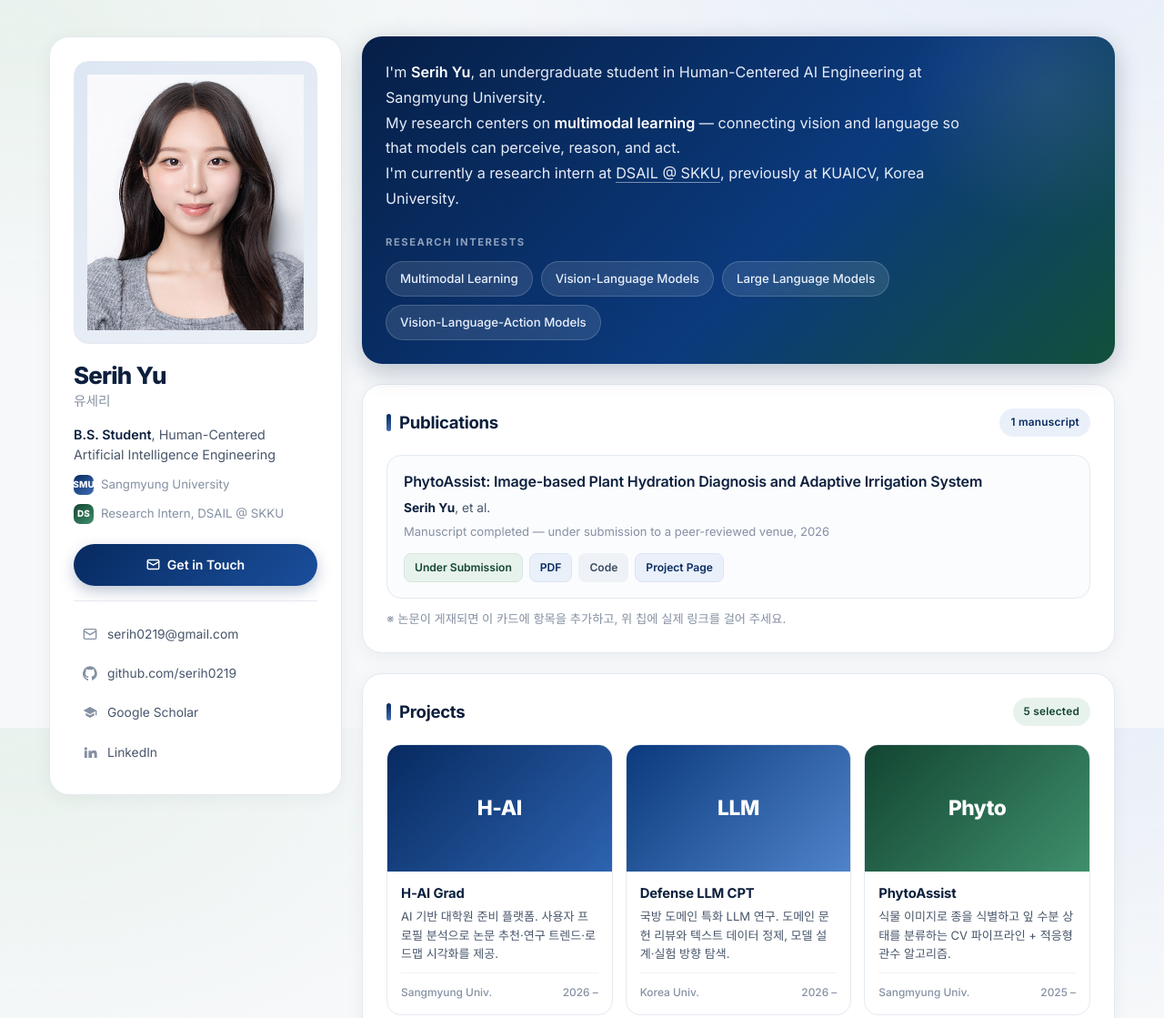
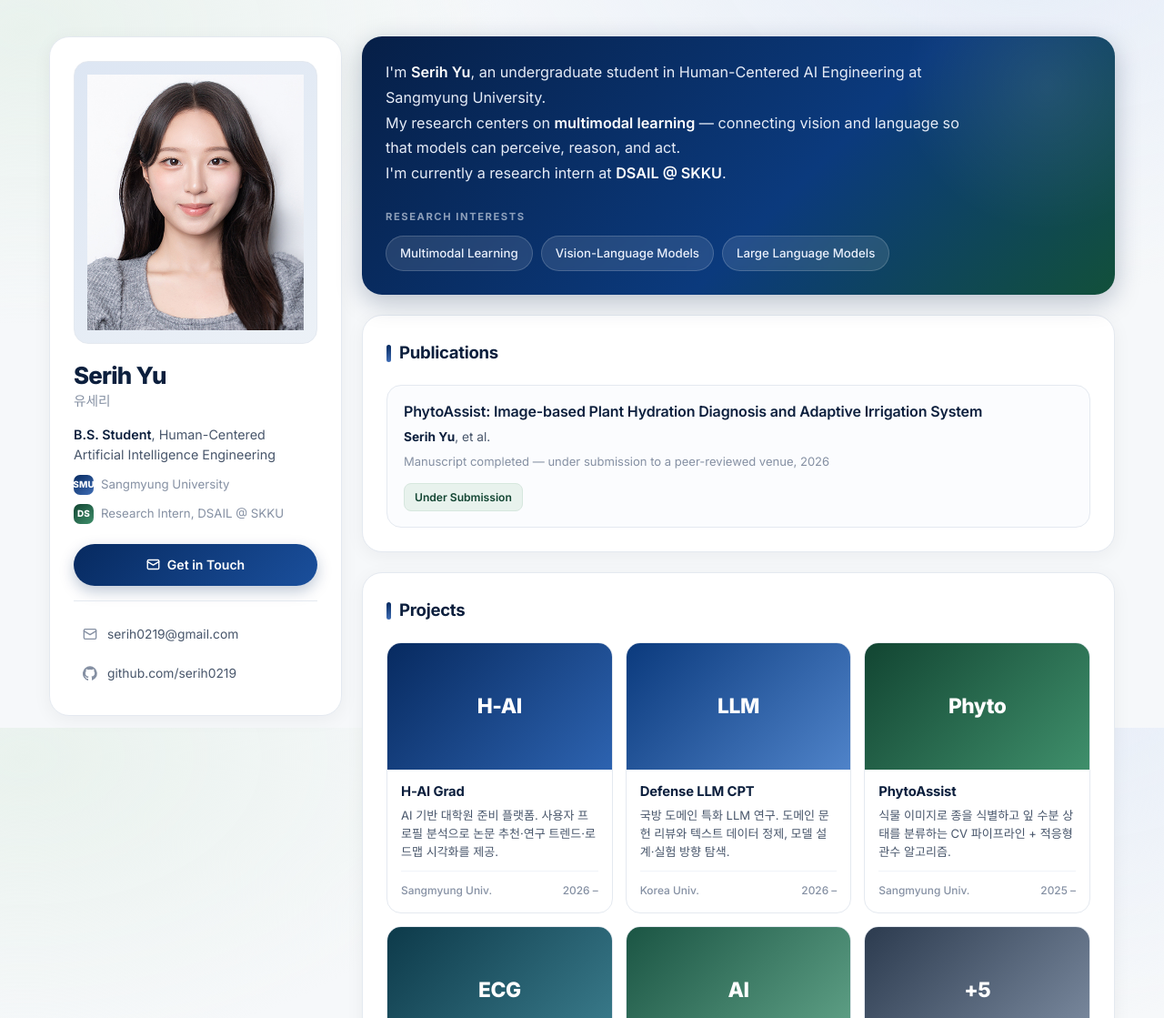
Before and after one commit to serih0219/serih0219.github.io, a plain HTML site: page index.html in a window 1280 px wide. Shown: the top 1119 px of the page at 91% size. Drawn offline with Linux system fonts and the light colour scheme; a web font is replaced by a local one.

Commit message:
Update index.html

```diff
--- a/index.html
+++ b/index.html
@@ -210,6 +210,7 @@
   /* ============ timeline ============ */
   .two-col{display:grid;grid-template-columns:repeat(2,minmax(0,1fr));gap:22px;margin-top:22px}
   .two-col > .card{margin-top:0}
+  .two-col + .card{margin-top:22px}
   .tl{list-style:none;margin:0;padding:0 0 0 21px;position:relative}
   .tl::before{
     content:"";position:absolute;left:4px;top:7px;bottom:7px;width:2px;
@@ -250,7 +251,7 @@
   .award .yr{font-size:.74rem;color:var(--muted);font-weight:500;display:block;margin-top:4px}
 
   .honors{list-style:none;margin:16px 0 0;padding:16px 0 0;border-top:1px solid var(--border);
-    display:grid;grid-template-columns:repeat(3,minmax(0,1fr));gap:10px}
+    display:grid;grid-template-columns:repeat(auto-fit,minmax(190px,1fr));gap:10px 22px}
   .honors li{font-size:.83rem;color:var(--body);line-height:1.5}
   .honors b{display:block;color:var(--ink);font-weight:600;font-size:.855rem}
   .honors .yr{font-size:.735rem;color:var(--muted)}
@@ -297,7 +298,7 @@
   @media (max-width:720px){
     body{font-size:14.5px}
     .card{padding:21px;border-radius:18px}
-    .card + .card, .two-col{margin-top:16px}
+    .card + .card, .two-col, .two-col + .card{margin-top:16px}
     .two-col{grid-template-columns:1fr;gap:16px}
     .proj-grid{grid-template-columns:1fr}
     .award-grid{grid-template-columns:1fr}
@@ -350,12 +351,6 @@
         <li><a href="https://github.com/serih0219" target="_blank" rel="noopener">
           <svg width="16" height="16" viewBox="0 0 24 24" fill="currentColor"><path d="M12 .5a12 12 0 0 0-3.79 23.4c.6.11.82-.26.82-.58v-2.2c-3.34.73-4.04-1.6-4.04-1.6-.55-1.4-1.34-1.77-1.34-1.77-1.09-.74.08-.73.08-.73 1.2.08 1.84 1.24 1.84 1.24 1.07 1.83 2.81 1.3 3.5 1 .1-.78.42-1.31.76-1.61-2.67-.3-5.47-1.34-5.47-5.96 0-1.31.47-2.39 1.24-3.23-.13-.3-.54-1.53.11-3.18 0 0 1.01-.32 3.3 1.23a11.5 11.5 0 0 1 6.01 0c2.29-1.55 3.3-1.23 3.3-1.23.65 1.65.24 2.88.12 3.18.77.84 1.23 1.92 1.23 3.23 0 4.63-2.8 5.65-5.48 5.95.43.37.81 1.1.81 2.22v3.29c0 .32.22.7.83.58A12 12 0 0 0 12 .5Z"/></svg>
           <span class="val">github.com/serih0219</span></a></li>
-        <li><a href="https://scholar.google.com/" target="_blank" rel="noopener">
-          <svg width="16" height="16" viewBox="0 0 24 24" fill="currentColor"><path d="M12 3 1 9l11 6 9-4.91V17h2V9L12 3Z"/><path d="M5 13.18v4L12 21l7-3.82v-4L12 17l-7-3.82Z"/></svg>
-          <span class="val">Google Scholar</span></a></li>
-        <li><a href="https://www.linkedin.com/" target="_blank" rel="noopener">
-          <svg width="16" height="16" viewBox="0 0 24 24" fill="currentColor"><path d="M4.98 3.5a2.5 2.5 0 1 1 0 5 2.5 2.5 0 0 1 0-5ZM2.75 9.25h4.46V21H2.75V9.25ZM9.5 9.25h4.28v1.6h.06c.6-1.08 2.06-2.22 4.24-2.22 4.54 0 5.38 2.82 5.38 6.5V21h-4.46v-5.1c0-1.22-.02-2.78-1.76-2.78-1.76 0-2.03 1.32-2.03 2.7V21H9.5V9.25Z"/></svg>
-          <span class="val">LinkedIn</span></a></li>
       </ul>
     </div>
   </aside>
@@ -368,14 +363,13 @@
       <p>
         I'm <strong>Serih Yu</strong>, an undergraduate student in Human-Centered AI Engineering at Sangmyung University.<br>
         My research centers on <strong>multimodal learning</strong> — connecting vision and language so that models can perceive, reason, and act.<br>
-        I'm currently a research intern at <a href="https://github.com/serih0219">DSAIL @ SKKU</a>, previously at KUAICV, Korea University.
+        I'm currently a research intern at <strong>DSAIL @ SKKU</strong>.
       </p>
       <p class="ri-label">Research Interests</p>
       <div class="pills">
         <span class="pill">Multimodal Learning</span>
         <span class="pill">Vision-Language Models</span>
         <span class="pill">Large Language Models</span>
-        <span class="pill">Vision-Language-Action Models</span>
       </div>
     </section>
 
@@ -383,7 +377,6 @@
     <section class="card">
       <div class="card-head">
         <h2 class="card-title">Publications</h2>
-        <span class="badge">1 manuscript</span>
       </div>
       <article class="pub">
         <h3>PhytoAssist: Image-based Plant Hydration Diagnosis and Adaptive Irrigation System</h3>
@@ -391,19 +384,14 @@
         <p class="venue">Manuscript completed — under submission to a peer-reviewed venue, 2026</p>
         <div class="chips">
           <span class="chip status">Under Submission</span>
-          <span class="chip pdf">PDF</span>
-          <span class="chip code">Code</span>
-          <span class="chip page">Project Page</span>
         </div>
       </article>
-      <p class="empty-note">※ 논문이 게재되면 이 카드에 항목을 추가하고, 위 칩에 실제 링크를 걸어 주세요.</p>
     </section>
 
     <!-- Projects -->
     <section class="card">
       <div class="card-head">
         <h2 class="card-title">Projects</h2>
-        <span class="badge green">5 selected</span>
       </div>
       <div class="proj-grid">
 
@@ -504,7 +492,6 @@
     <section class="card">
       <div class="card-head">
         <h2 class="card-title">Awards &amp; Honors</h2>
-        <span class="badge green">2 awards · 3 scholarships</span>
       </div>
       <div class="award-grid">
         <div class="award">
@@ -527,7 +514,6 @@
       <ul class="honors">
         <li><b>SW Talent Scholarship</b><span class="yr">Sangmyung Univ. · 2023 – 2024</span></li>
         <li><b>Academic Achievement Scholarship</b><span class="yr">Sangmyung Univ. · 2024, 2026</span></li>
-        <li><b>National Scholarship for Admission</b><span class="yr">Sangmyung Univ. · 2023</span></li>
       </ul>
     </section>
 
```
